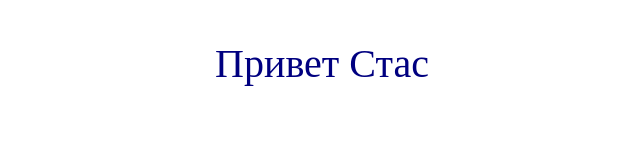
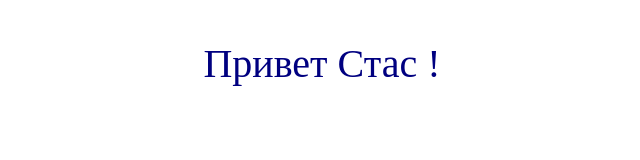
Before and after one commit to DenisTolmachev/homework, a plain HTML site: page index.html in a window 1280 px wide. Shown: the whole page, without its empty margins (318-958 px from the left). Drawn offline with Linux system fonts and the light colour scheme.

Commit message:
правка

```diff
--- a/index.html
+++ b/index.html
@@ -5,6 +5,6 @@
     <title>Hello World!</title>
 </head>
 <body>
-<p align="center" style="color:#000080; font-size:40px" > Привет Стас</p>
+<p align="center" style="color:#000080; font-size:40px" > Привет Стас !</p>
 </body>
 </html>
```
